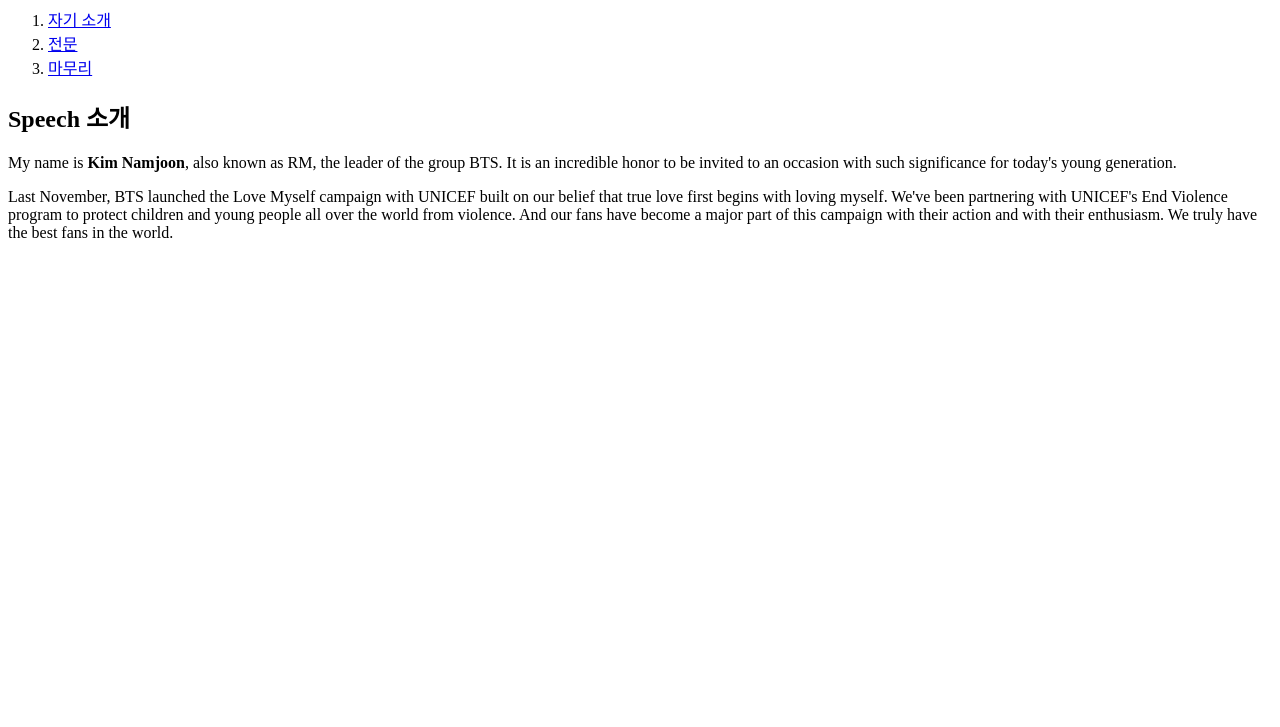
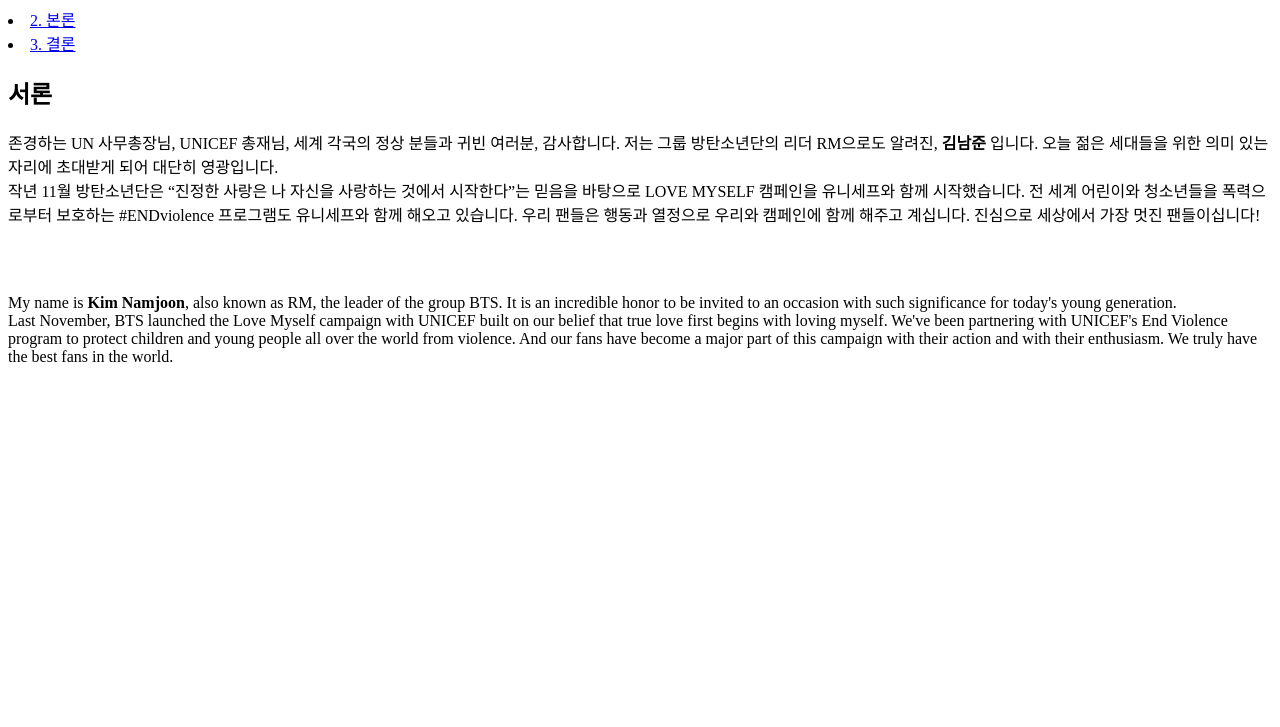
Before and after one commit to hmroh7/web1, a plain HTML site: page 1.html in a window 1280 px wide. Shown: the part 73-800 px from the top of the page. Drawn offline with Linux system fonts and the light colour scheme.

Commit message:
Update 1.html

```diff
--- a/1.html
+++ b/1.html
@@ -1,18 +1,25 @@
 <!doctype html>
 <html>
 <head>
-  <title>소개</title>
+  <title>서론</title>
   <meta charset="utf-8">
 </head>
 <body>
-  <h1><a href="index.html">WEB</a></h1>
-  <ol>
-    <li><a href="1.html"> 자기 소개</a></li>
-    <li><a href="2.html"> 전문</a></li>
-    <li><a href="3.html"> 마무리</a></li>
-  </ol>
-  <h2>Speech 소개</h2>
+  <h1><a href="index.html">HOME</a></h1>
+    <li><a href="2.html">2. 본론</a></li>
+    <li><a href="3.html">3. 결론</a></li>
+  <h2>서론</h2>
+  <p>존경하는 UN 사무총장님, UNICEF 총재님, 세계 각국의 정상 분들과 귀빈 여러분, 감사합니다.
+    저는 그룹 방탄소년단의 리더 RM으로도 알려진, <strong>김남준</strong> 입니다.
+    오늘 젊은 세대들을 위한 의미 있는 자리에 초대받게 되어 대단히 영광입니다.<br>
+    작년 11월 방탄소년단은 “진정한 사랑은 나 자신을 사랑하는 것에서 시작한다”는 믿음을 바탕으로 LOVE MYSELF 캠페인을 유니세프와 함께 시작했습니다.
+    전 세계 어린이와 청소년들을 폭력으로부터 보호하는 #ENDviolence 프로그램도 유니세프와 함께 해오고 있습니다.
+    우리 팬들은 행동과 열정으로 우리와 캠페인에 함께 해주고 계십니다. 진심으로 세상에서 가장 멋진 팬들이십니다!</p>
+  <br>
+  <br>
   <p>My name is <strong>Kim Namjoon</strong>, also known as RM, the leader of the group BTS.
-  It is an incredible honor to be invited to an occasion with such significance for today's young generation.</p>
-  <p>Last November, BTS launched the Love Myself campaign with UNICEF built on our belief that true love first begins with loving myself. We've been partnering with UNICEF's End Violence program to protect children and young people all over the world from violence. And our fans have become a major part of this campaign with their action and with their enthusiasm. We truly have the best fans in the world.</P>
+  It is an incredible honor to be invited to an occasion with such significance for today's young generation.<br>
+  Last November, BTS launched the Love Myself campaign with UNICEF built on our belief that true love first begins with loving myself.
+  We've been partnering with UNICEF's End Violence program to protect children and young people all over the world from violence.
+  And our fans have become a major part of this campaign with their action and with their enthusiasm. We truly have the best fans in the world.</P>
 </body>
```
